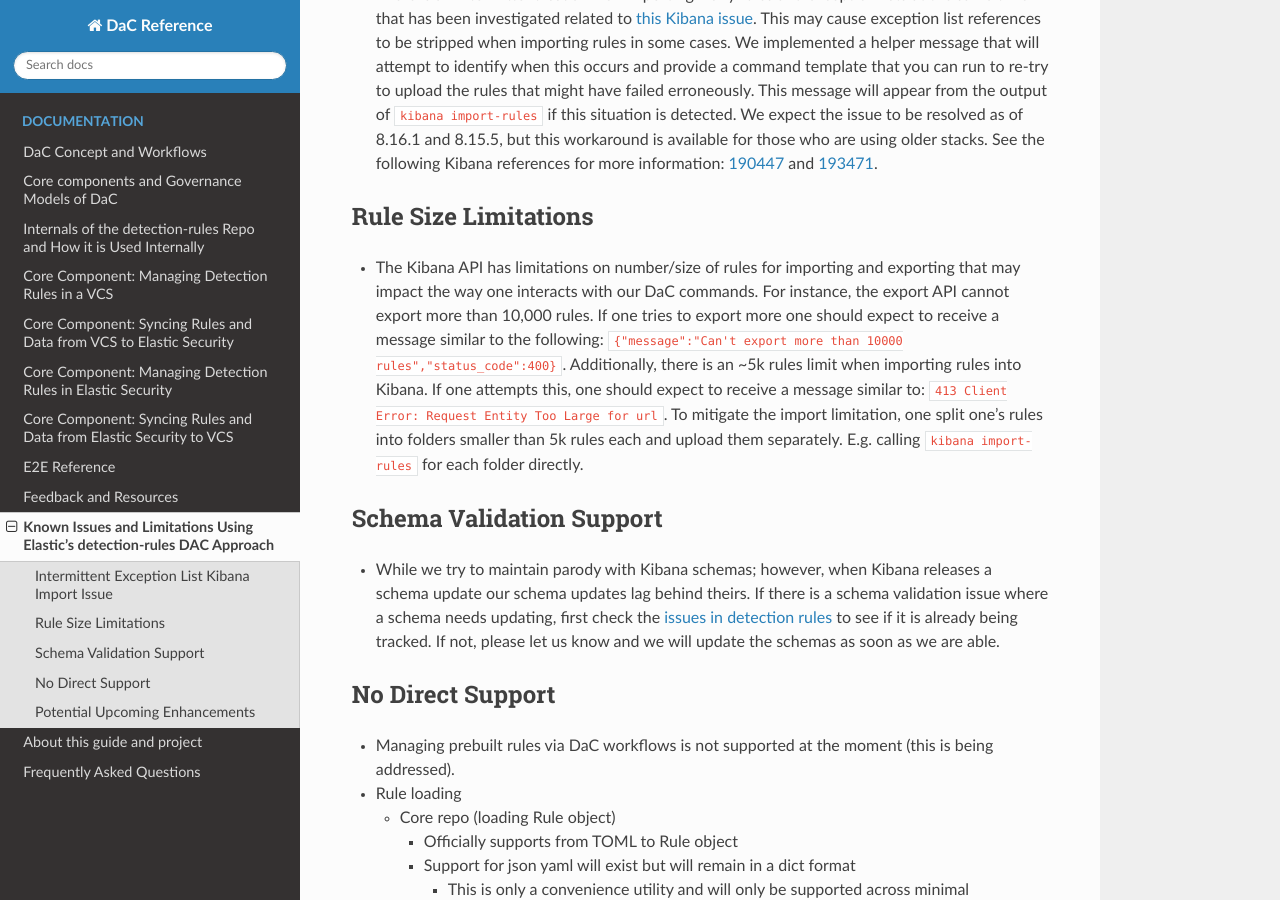
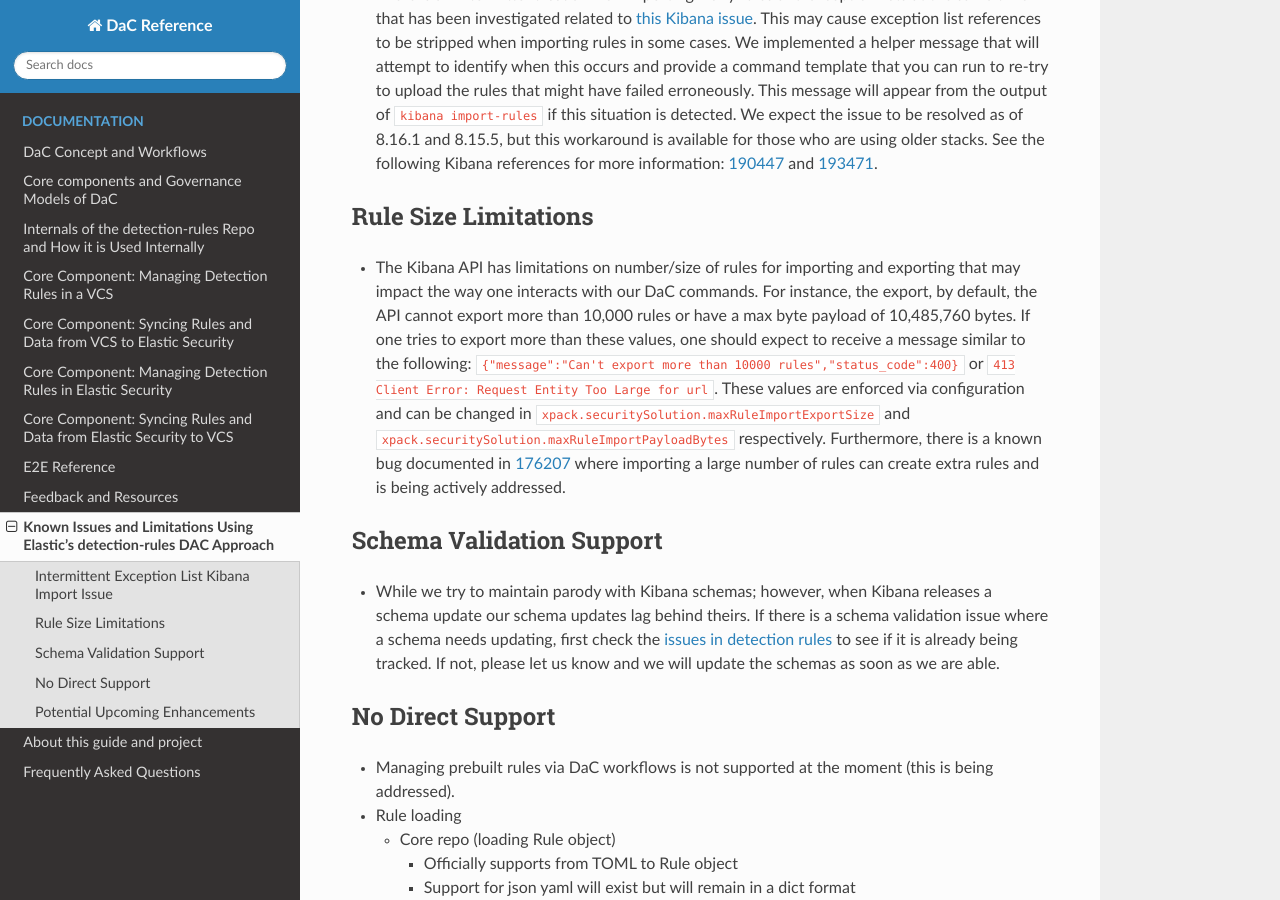
Before and after one commit to elastic/DaC-Reference, a Sphinx documentation site: the page built from docs/known_limitations.md, in a window 1280 px wide and 900 px high, scrolled down 318 px. Built offline with Sphinx 7.4.7 and the Read the Docs theme 3.1.0, drawn with Linux system fonts in a browser that asks for light colours.

Commit message:
Update known limitations

```diff
--- a/docs/known_limitations.md
+++ b/docs/known_limitations.md
@@ -7,7 +7,7 @@
 
 ## Rule Size Limitations
 
-- The Kibana API has limitations on number/size of rules for importing and exporting that may impact the way one interacts with our DaC commands. For instance, the export API cannot export more than 10,000 rules. If one tries to export more one should expect to receive a message similar to the following: `{"message":"Can't export more than 10000 rules","status_code":400}`. Additionally, there is an ~5k rules limit when importing rules into Kibana. If one attempts this, one should expect to receive a message similar to: `413 Client Error: Request Entity Too Large for url`. To mitigate the import limitation, one split one's rules into folders smaller than 5k rules each and upload them separately. E.g. calling `kibana import-rules` for each folder directly.
+- The Kibana API has limitations on number/size of rules for importing and exporting that may impact the way one interacts with our DaC commands. For instance, the export, by default, the API cannot export more than 10,000 rules or have a max byte payload of 10,485,760 bytes. If one tries to export more than these values, one should expect to receive a message similar to the following: `{"message":"Can't export more than 10000 rules","status_code":400}` or `413 Client Error: Request Entity Too Large for url`. These values are enforced via configuration and can be changed in `xpack.securitySolution.maxRuleImportExportSize` and `xpack.securitySolution.maxRuleImportPayloadBytes` respectively. Furthermore, there is a known bug documented in [176207](https://github.com/elastic/kibana/issues/176207) where importing a large number of rules can create extra rules and is being actively addressed.
 
 ## Schema Validation Support
 
```
